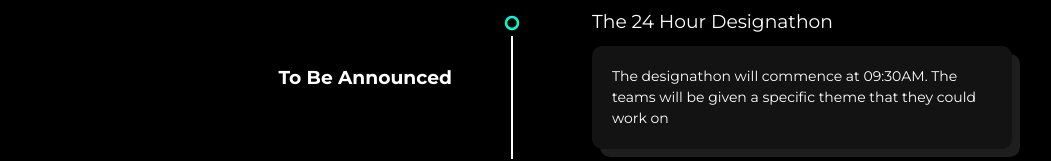
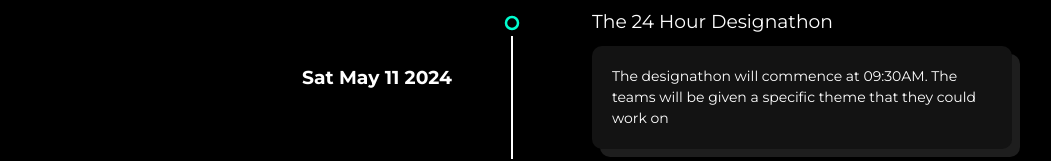
Before and after one commit to RACIIT/PARALLAX24, a React (Vite) app: page / in a window 1280 px wide. Shown: the part 2788-2949 px from the top of the page, without its empty margins (118-1169 px from the left). Built offline with nearby package versions, Linux system fonts and the light colour scheme.

Commit message:
hackthon reveal

```diff
--- a/src/components/Schedule.jsx
+++ b/src/components/Schedule.jsx
@@ -49,8 +49,8 @@ function Schedule() {
         /> */}
         <ScheduleDate
           isRight={true}
-          // date="2024-05-11"
-          date="To Be Announced"
+          date="2024-05-11"
+          // date="To Be Announced"
           title=" The 24 Hour Designathon"
           description="The designathon will commence at 09:30AM. The teams will be given a specific theme that they could work on"
         />
```
